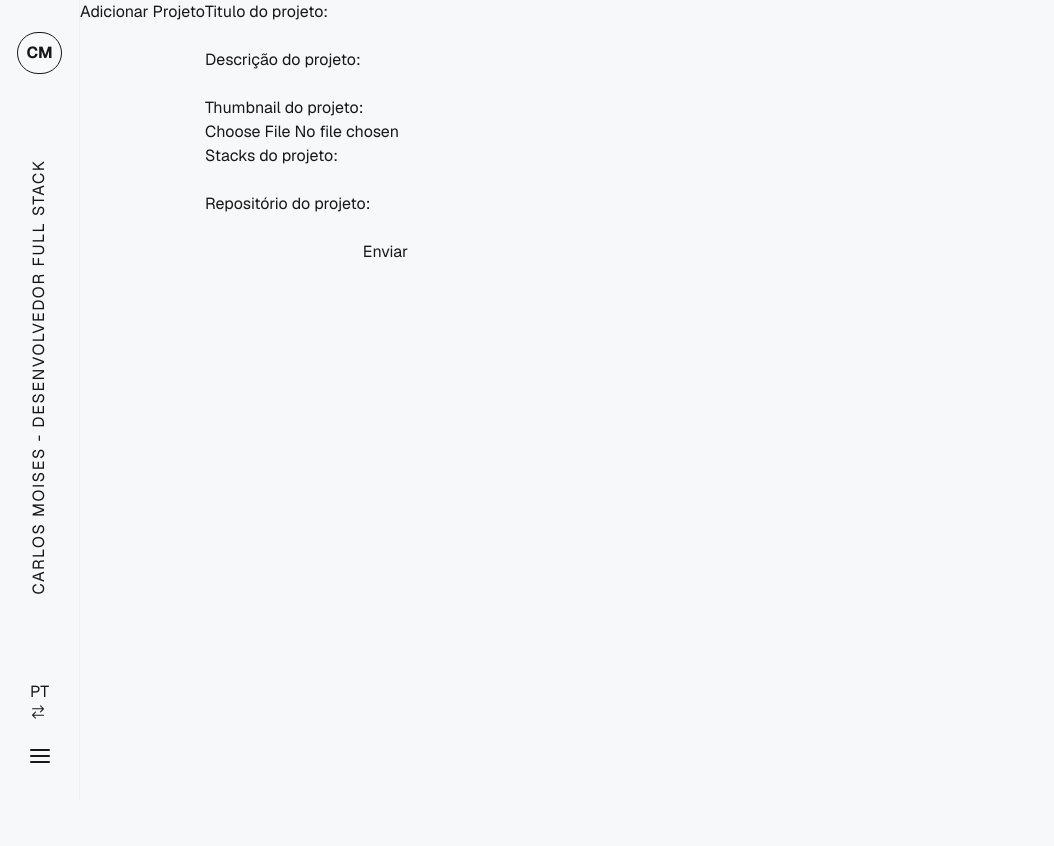
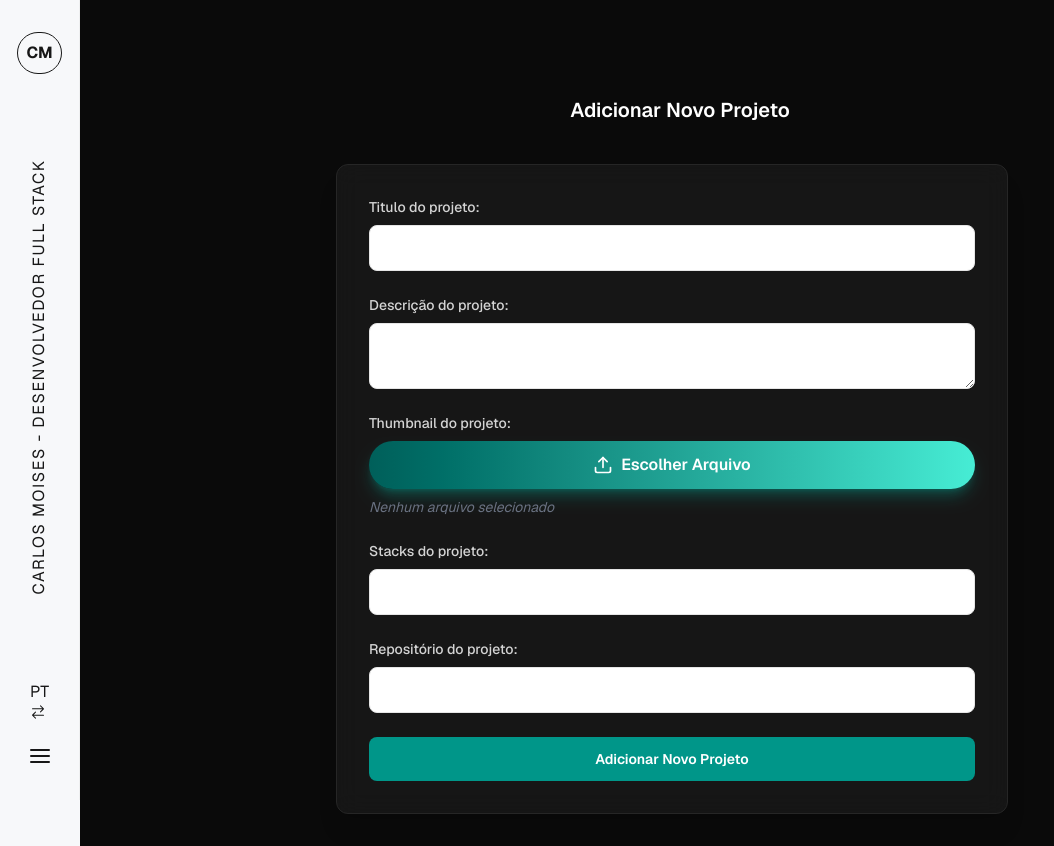
Before and after one commit to CarlosZeyy/portfolio-v2, a Next.js app: page /admin/new in a window 1280 px wide. Shown: the whole page, without its empty margins (0-1054 px from the left). Before the commit the page ends 800 px from the top, so only its background shows below. Built offline with nearby package versions, Linux system fonts and the light colour scheme; no server answers.

Commit message:
feat: enhance add project page with improved form layout and file upload functionality

```diff
--- a/src/app/admin/edit/[id]/page.tsx
+++ b/src/app/admin/edit/[id]/page.tsx
@@ -1,5 +1,8 @@
 import { createServerSupabase } from "@/lib/supabase-server";
 import { updateProject } from "../../actions";
+import { FiUpload } from "react-icons/fi";
+import Link from "next/link";
+import { BiArrowBack } from "react-icons/bi";
 
 export default async function editProjectPage({
   params,
@@ -22,40 +25,102 @@ export default async function editProjectPage({
 
   return (
     <>
-      <div className="flex">
-        <h1>Editando projeto de ID: {id} </h1>
+      <div className="min-h-screen bg-neutral-950 text-white text p-8 flex flex-col items-center pt-24">
+        <h1 className="text-xl font-semibold mb-2">Editando projeto de ID: {id} </h1>
 
-        <div className="flex">
-          <form action={updateProject} className="flex flex-col" encType="multipart/form-data">
+        <Link
+          href={`/admin/new/`}
+          className="w-fit flex justify-center items-center gap-2 cursor-pointer rounded-lg bg-teal-600 py-3 px-5 my-2 text-xl font-semibold text-white transition-all duration-200 hover:-translate-y-0.5 hover:bg-teal-500 hover:shadow-lg hover:shadow-teal-600/25 active:translate-y-0"
+        >
+          <BiArrowBack className="shadow-lg hover:text-shadow-md hover:text-shadow-teal-400" />{" "}
+          Voltar para pagina anterior
+        </Link>
+
+        <div className="min-w-3xl translate-x-10">
+          <form
+            className="bg-white/5 border border-neutral-800 backdrop-blur-md rounded-xl p-8 shadow-xl flex flex-col gap-6 w-full max-w-2xl mt-8"
+            action={updateProject}
+            encType="multipart/form-data"
+          >
             <input type="hidden" name="id" value={id} />
 
-            <label>Titulo do projeto:</label>
-            <input type="text" name="title" defaultValue={project.title} />
+            <div className="text-sm font-medium text-neutral-300">
+              <label className="text-sm font-medium text-neutral-300">
+                Titulo do projeto:
+              </label>
+              <input
+                className="w-full rounded-lg border border-neutral-200 bg-white px-4 py-3 text-sm text-neutral-900 outline-none transition-all duration-200 placeholder:text-neutral-400 focus:border-teal-500 focus:ring-2 focus:ring-teal-500/20 dark:border-neutral-700 dark:bg-neutral-900 dark:text-white dark:placeholder:text-neutral-500"
+                type="text"
+                name="title"
+                defaultValue={project.title}
+              />
+            </div>
 
-            <label>Descrição do projeto:</label>
-            <input
-              type="text"
+            <div className="text-sm font-medium text-neutral-300">
+              <label className="text-sm font-medium text-neutral-300">
+                Descrição do projeto:
+              </label>
+              <textarea
+                className="w-full rounded-lg border border-neutral-200 bg-white px-4 py-3 text-sm text-neutral-900 outline-none transition-all duration-200 placeholder:text-neutral-400 focus:border-teal-500 focus:ring-2 focus:ring-teal-500/20 dark:border-neutral-700 dark:bg-neutral-900 dark:text-white dark:placeholder:text-neutral-500"
                 name="description"
                 defaultValue={project.description}
+              ></textarea>
+            </div>
+
+            <div className="flex flex-col gap-2">
+              <label className="text-sm font-medium text-neutral-300">
+                Thumbnail do projeto:
+              </label>
+
+              <input type="file" id="file-upload" className="hidden" />
+
+              <label
+                htmlFor="file-upload"
+                className="group inline-flex items-center justify-center gap-2 rounded-full bg-linear-to-r from-teal-800 to-teal-300 px-6 py-3 font-semibold text-white shadow-lg shadow-teal-500/30 transition-all duration-300 hover:-translate-y-0.5 hover:brightness-110 hover:shadow-teal-500/50 active:translate-y-0 cursor-pointer"
+              >
+                <FiUpload className="text-xl transition-transform duration-300 group-hover:scale-110" />
+                <span>Escolher Arquivo</span>
+              </label>
+
+              <p
+                className={`text-sm italic transition-colors duration-300 ${
+                  !project.thumbnail_url
+                    ? "text-gray-500"
+                    : "text-teal-600 font-medium"
+                }`}
+              >
+                {project.thumbnail_url}
+              </p>
+            </div>
+
+            <div className="text-sm font-medium text-neutral-300">
+              <label className="text-sm font-medium text-neutral-300">
+                Stacks do projeto:
+              </label>
+              <input
+                className="w-full rounded-lg border border-neutral-200 bg-white px-4 py-3 text-sm text-neutral-900 outline-none transition-all duration-200 placeholder:text-neutral-400 focus:border-teal-500 focus:ring-2 focus:ring-teal-500/20 dark:border-neutral-700 dark:bg-neutral-900 dark:text-white dark:placeholder:text-neutral-500"
+                type="text"
+                name="stacks"
+                defaultValue={formatStacks}
               />
+            </div>
 
-            <label>Thumbnail do projeto:</label>
+            <div className="text-sm font-medium text-neutral-300">
+              <label className="text-sm font-medium text-neutral-300">
+                Repositório do projeto:
+              </label>
               <input
-              type="file"
-              accept="image/*"
-              name="thumbnail_url"
-            />
-
-            <label>Stacks do projeto:</label>
-            <input type="text" name="stacks" defaultValue={formatStacks} />
-
-            <label>Repositório do projeto:</label>
-            <input
+                className="w-full rounded-lg border border-neutral-200 bg-white px-4 py-3 text-sm text-neutral-900 outline-none transition-all duration-200 placeholder:text-neutral-400 focus:border-teal-500 focus:ring-2 focus:ring-teal-500/20 dark:border-neutral-700 dark:bg-neutral-900 dark:text-white dark:placeholder:text-neutral-500"
                 type="text"
                 name="repo_url"
                 defaultValue={project.repo_url}
               />
-            <button type="submit" className="cursor-pointer">
+            </div>
+
+            <button
+              type="submit"
+              className="w-full cursor-pointer rounded-lg bg-teal-600 py-3 text-sm font-semibold text-white transition-all duration-200 hover:-translate-y-0.5 hover:bg-teal-500 hover:shadow-lg hover:shadow-teal-600/25 active:translate-y-0"
+            >
               Salvar edição
             </button>
           </form>
--- a/src/app/admin/new/page.tsx
+++ b/src/app/admin/new/page.tsx
@@ -1,28 +1,113 @@
+"use client";
+
 import { addProject } from "@/app/admin/actions";
+import { ChangeEvent, useState } from "react";
+import { FiUpload } from "react-icons/fi";
 
 const addProjectPage = () => {
+  const [fileName, setFileName] = useState<string>(
+    "Nenhum arquivo selecionado",
+  );
+
+  const handleFileChange = (event: ChangeEvent<HTMLInputElement>) => {
+    const files = event.target.files;
+    if (files && files.length > 0) {
+      setFileName(files[0].name);
+    } else {
+      setFileName("Nenhum arquivo selecionado");
+    }
+  };
+
   return (
-    <div className="flex">
-      <h1>Adicionar Projeto</h1>
+    <div className="min-h-screen bg-neutral-950 text-white p-8 flex flex-col items-center justify-center pt-24">
+      <h1 className="text-xl font-semibold mb-2">Adicionar Novo Projeto</h1>
 
-      <div className="flex">
-        <form action={addProject} className="flex flex-col" encType="multipart/form-data">
-          <label>Titulo do projeto:</label>
-          <input type="text" name="title" />
+      <div className="min-w-3xl translate-x-10">
+        <form
+          className="bg-white/5 border border-neutral-800 backdrop-blur-md rounded-xl p-8 shadow-xl flex flex-col gap-6 w-full max-w-2xl mt-8"
+          action={addProject}
+          encType="multipart/form-data"
+        >
+          <div className="flex flex-col gap-2">
+            <label className="text-sm font-medium text-neutral-300">
+              Titulo do projeto:
+            </label>
+            <input
+              type="text"
+              name="title"
+              className="w-full rounded-lg border border-neutral-200 bg-white px-4 py-3 text-sm text-neutral-900 outline-none transition-all duration-200 placeholder:text-neutral-400 focus:border-teal-500 focus:ring-2 focus:ring-teal-500/20 dark:border-neutral-700 dark:bg-neutral-900 dark:text-white dark:placeholder:text-neutral-500"
+            />
+          </div>
 
-          <label>Descrição do projeto:</label>
-          <input type="text" name="description" />
+          <div className="flex flex-col gap-2">
+            <label className="text-sm font-medium text-neutral-300">
+              Descrição do projeto:
+            </label>
+            <textarea
+              id=""
+              name="description"
+              className="w-full rounded-lg border border-neutral-200 bg-white px-4 py-3 text-sm text-neutral-900 outline-none transition-all duration-200 placeholder:text-neutral-400 focus:border-teal-500 focus:ring-2 focus:ring-teal-500/20 dark:border-neutral-700 dark:bg-neutral-900 dark:text-white dark:placeholder:text-neutral-500"
+            ></textarea>
+          </div>
 
-          <label>Thumbnail do projeto:</label>
-          <input type="file" name="thumbnail_url" />
+          <div className="flex flex-col gap-2">
+            <label className="text-sm font-medium text-neutral-300">
+              Thumbnail do projeto:
+            </label>
 
-          <label>Stacks do projeto:</label>
-          <input type="text" name="stacks" />
+            <input
+              type="file"
+              id="file-upload"
+              className="hidden"
+              onChange={handleFileChange}
+            />
 
-          <label>Repositório do projeto:</label>
-          <input type="text" name="repo_url" />
-          <button type="submit" className="cursor-pointer">
-            Enviar
+            <label
+              htmlFor="file-upload"
+              className="group inline-flex items-center justify-center gap-2 rounded-full bg-linear-to-r from-teal-800 to-teal-300 px-6 py-3 font-semibold text-white shadow-lg shadow-teal-500/30 transition-all duration-300 hover:-translate-y-0.5 hover:brightness-110 hover:shadow-teal-500/50 active:translate-y-0 cursor-pointer"
+            >
+              <FiUpload className="text-xl transition-transform duration-300 group-hover:scale-110" />
+              <span>Escolher Arquivo</span>
+            </label>
+
+            <p
+              className={`text-sm italic transition-colors duration-300 ${
+                fileName !== "Nenhum arquivo selecionado"
+                  ? "text-teal-600 font-medium"
+                  : "text-gray-500"
+              }`}
+            >
+              {fileName}
+            </p>
+          </div>
+
+          <div className="flex flex-col gap-2">
+            <label className="text-sm font-medium text-neutral-300">
+              Stacks do projeto:
+            </label>
+            <input
+              type="text"
+              name="stacks"
+              className="w-full rounded-lg border border-neutral-200 bg-white px-4 py-3 text-sm text-neutral-900 outline-none transition-all duration-200 placeholder:text-neutral-400 focus:border-teal-500 focus:ring-2 focus:ring-teal-500/20 dark:border-neutral-700 dark:bg-neutral-900 dark:text-white dark:placeholder:text-neutral-500"
+            />
+          </div>
+
+          <div className="flex flex-col gap-2">
+            <label className="text-sm font-medium text-neutral-300">
+              Repositório do projeto:
+            </label>
+            <input
+              type="text"
+              name="repo_url"
+              className="w-full rounded-lg border border-neutral-200 bg-white px-4 py-3 text-sm text-neutral-900 outline-none transition-all duration-200 placeholder:text-neutral-400 focus:border-teal-500 focus:ring-2 focus:ring-teal-500/20 dark:border-neutral-700 dark:bg-neutral-900 dark:text-white dark:placeholder:text-neutral-500"
+            />
+          </div>
+
+          <button
+            type="submit"
+            className="w-full cursor-pointer rounded-lg bg-teal-600 py-3 text-sm font-semibold text-white transition-all duration-200 hover:-translate-y-0.5 hover:bg-teal-500 hover:shadow-lg hover:shadow-teal-600/25 active:translate-y-0"
+          >
+            Adicionar Novo Projeto
           </button>
         </form>
       </div>
```
Lines whose indentation alone changed are shown as unchanged.
